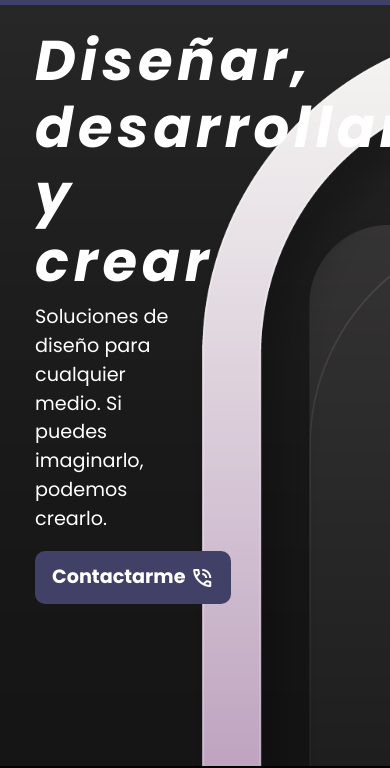
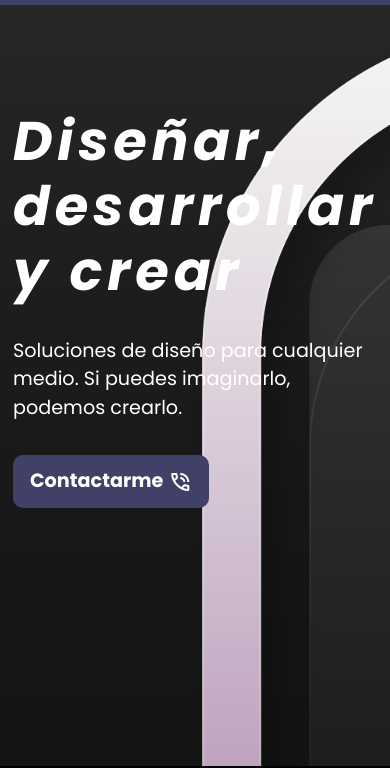
Before and after one commit to Jozbi/mora-agustin, a website: page index.html in a window 390 px wide. Shown: the part 76-844 px from the top of the page. Drawn offline with nearby package versions, Linux system fonts and the light colour scheme.

Commit message:
Fix-hero

```diff
--- a/index.html
+++ b/index.html
@@ -46,7 +46,7 @@
     <main>
         <section id="hero" class="hero">
             <div class="hero__container">
-                <h1>Diseñar, desarrollar y crear</h1>
+                <h1>Diseñar, desarrollar <span>y crear</span></h1>
                 <p>Soluciones de diseño para cualquier medio. Si puedes imaginarlo, podemos crearlo.</p>
                 <a href="./pages/solicitar-presupuesto.html" class="btn btn-custom">
                     <span class="btn--icon">Contactarme
--- a/scss/views/_index.scss
+++ b/scss/views/_index.scss
@@ -51,11 +51,23 @@
     }
 }
 @media screen and (max-width:768px) {
-    .hero__container {
-        width: 50vw;
-        margin-top: -7vh;
-        p {
-            margin: 1.2rem 0;
+    .hero {
+        justify-content: flex-start;
+        align-items: center;
+        .hero__container {
+            width: auto;
+            padding: 1rem;
+            margin: 20vh 0 2rem 0 ;
+            h1 {
+                font-size: 3.4rem;
+                span {
+                    display: block;
+                }
+            }
+            p {
+                width: 100%;
+                margin: 2rem 0;
+            }
         }
     }
 }
```
Also changed, not shown: css/main.css.
